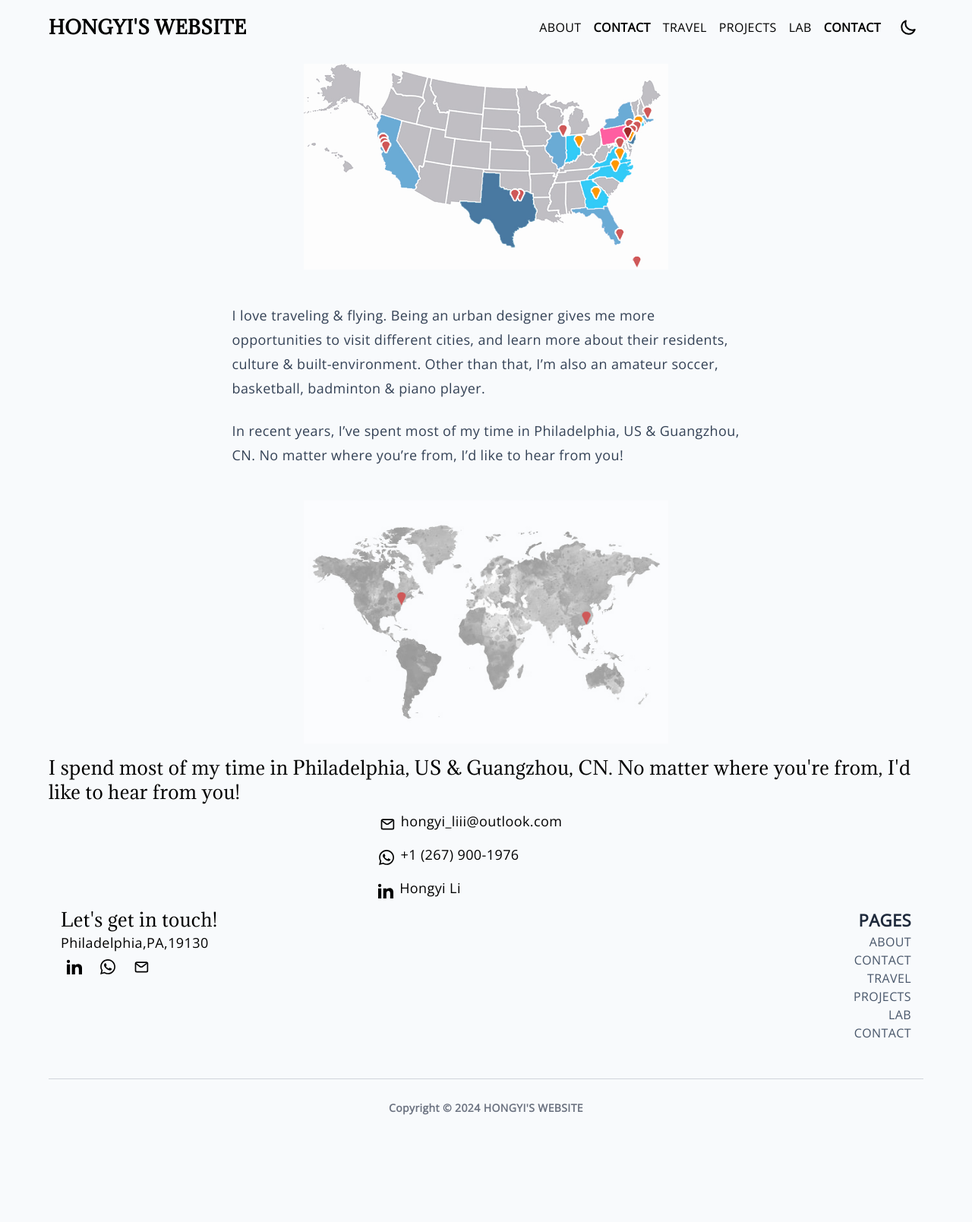
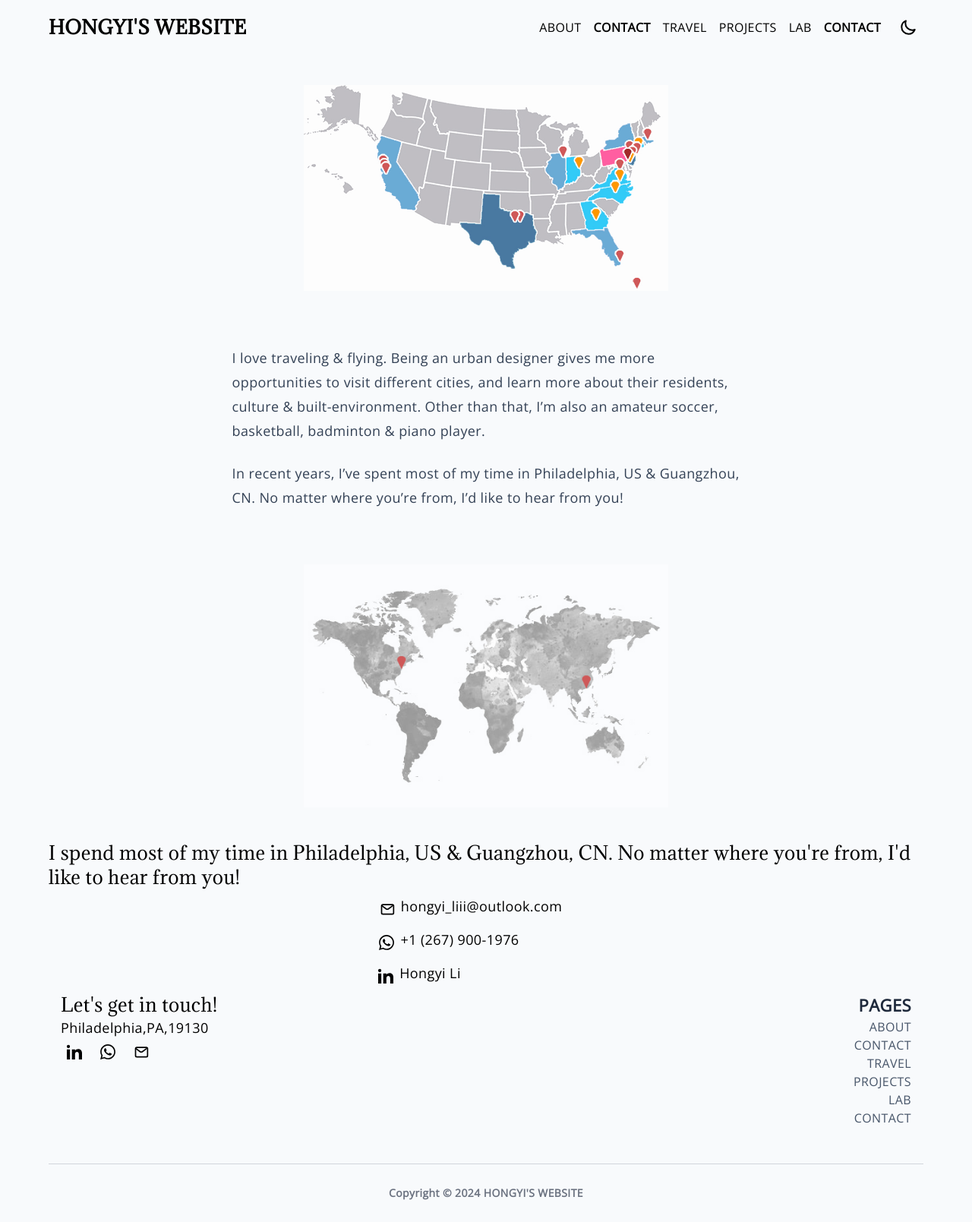
Before and after one commit to hongyili-hl/hongyili-hl.github.io, a Jekyll site: the page built from tags.md, in a window 1280 px wide. Shown: the whole page at 76% size. Built offline with Jekyll 4.4.1, drawn with Linux system fonts in a browser that asks for light colours; before the commit the page ends 1497 px from its top, so only the background shows below that.

Commit message:
Update contact.html

```diff
--- a/_layouts/contact.html
+++ b/_layouts/contact.html
@@ -2,7 +2,7 @@
 layout: base
 ---
 
-<div class="flex justify-center py-1 md:py-6">
+<div class="flex justify-center py-4 md:py-8">
   <img src="/assets/images/Footprint Map.jpg" alt="" class="basis-2/6  w-11/12 md:w-5/12 p-2 md:px-0" oncontextmenu="return false" ondragstart="return false" style="-webkit-touch-callout: none;-webkit-user-select: none;-moz-user-select: none;-ms-user-select: none;user-select: none">
 </div>
 <div class="flex justify-center py-4 md:py-8">
@@ -10,7 +10,7 @@
   {{ content }}
   </article>
 </div>
-<div class="flex justify-center py-1 md:py-6">
+<div class="flex justify-center py-4 md:py-8">
   <img src="/assets/images/Map.jpg" alt="" class="basis-2/6  w-11/12 md:w-5/12 p-2 md:px-0" oncontextmenu="return false" ondragstart="return false" style="-webkit-touch-callout: none;-webkit-user-select: none;-moz-user-select: none;-ms-user-select: none;user-select: none">
 </div>
 <div class="flex justify-center py-1 md:py-6">
```
